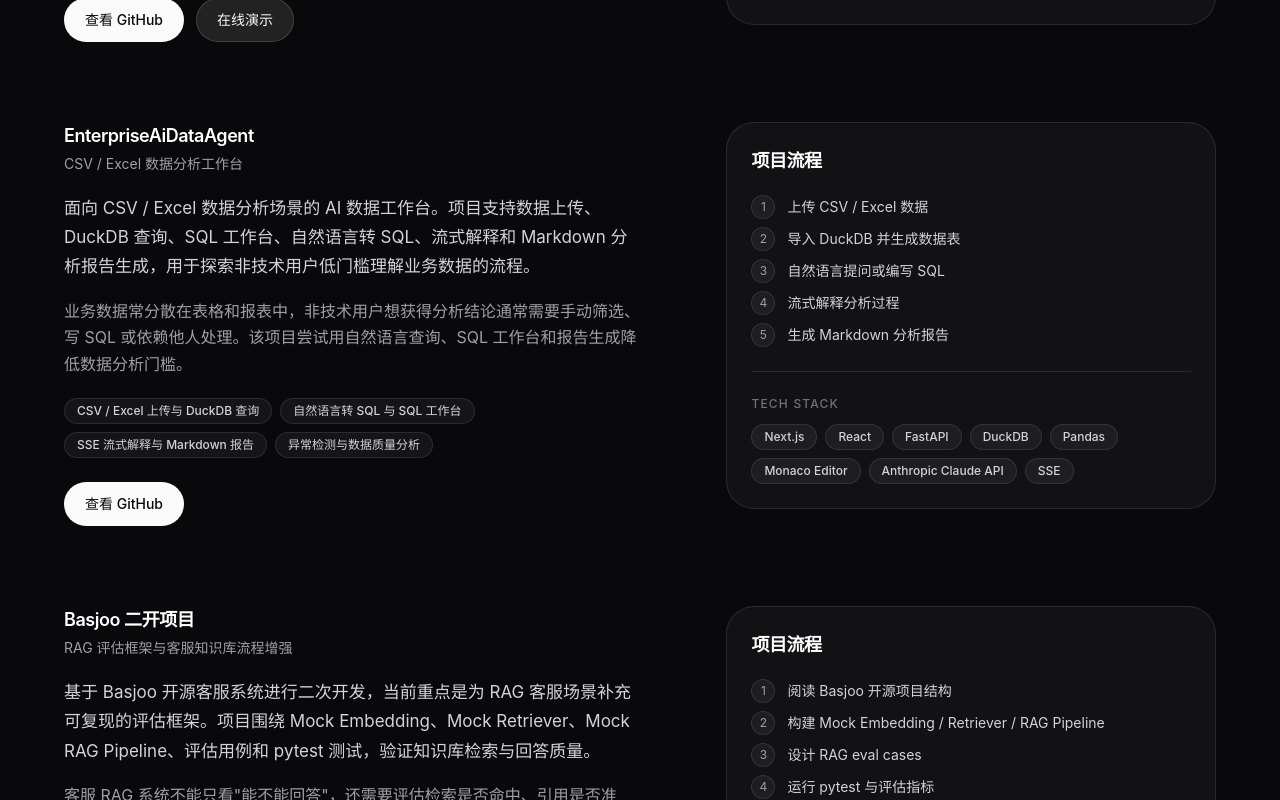
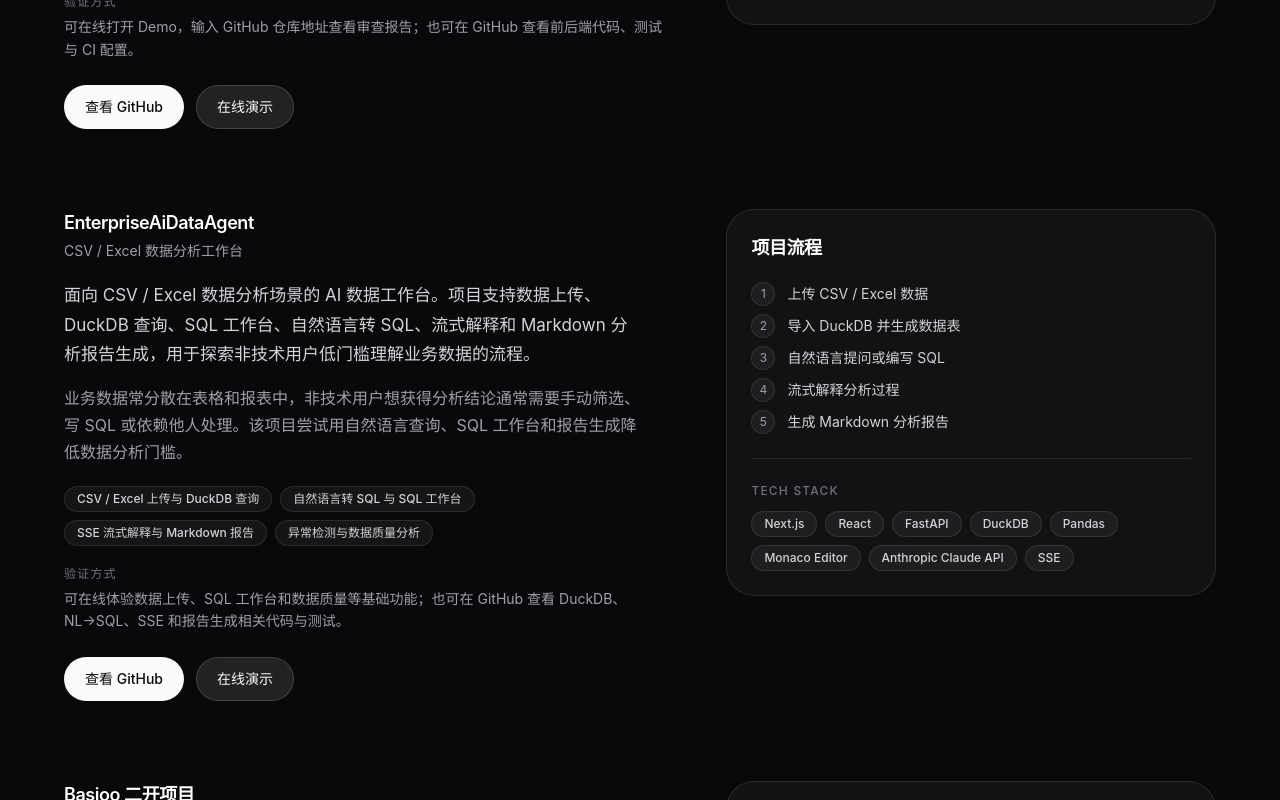
Before and after one commit to Strange-Men/Portfolio, a React (Vite) app: page / in a window 1280 px wide. Shown: the part 2040-2840 px from the top of the page. Built offline with nearby package versions, Linux system fonts and the light colour scheme; the HTML template or start-up script is replaced by a standard one.

Commit message:
feat(v1.32.0-proof-polish): add project proof entries and eda demo link

```diff
--- a/src/components/sections/CodePilotSection.tsx
+++ b/src/components/sections/CodePilotSection.tsx
@@ -34,6 +34,17 @@
               <Tag key={point}>{point}</Tag>
             ))}
           </div>
+
+          {project.proof && (
+            <div className="mt-5">
+              <p className="text-xs font-medium uppercase tracking-widest text-zinc-500 mb-1.5">
+                验证方式
+              </p>
+              <p className="text-sm leading-relaxed text-zinc-400">
+                {project.proof}
+              </p>
+            </div>
+          )}
 
           {project.links.length > 0 && (
             <div className="mt-6 flex flex-wrap gap-3">
--- a/src/data/links.ts
+++ b/src/data/links.ts
@@ -3,6 +3,7 @@
   codepilotGithub: 'https://github.com/Strange-Men/CodePilot',
   codepilotDemo: 'https://code-pilot-red.vercel.app/',
   enterpriseAiGithub: 'https://github.com/Strange-Men/EnterpriseAiDataAgent',
+  enterpriseAiDemo: 'https://enterprise-ai-data-agent.vercel.app/',
   basjooReadme: 'https://github.com/Strange-Men/CustomerOpsAgent_2',
   basjooCode: 'https://github.com/Strange-Men/basjoo/tree/phase1-rag-eval-harness',
   email: '1643229721@qq.com',
--- a/src/data/projects.ts
+++ b/src/data/projects.ts
@@ -16,6 +16,7 @@
   flow?: string[];
   techStack: string[];
   links: ProjectLink[];
+  proof?: string;
 };
 
 export const projects: PortfolioProject[] = [
@@ -54,6 +55,8 @@
       { label: '查看 GitHub', href: links.codepilotGithub, type: 'github' },
       { label: '在线演示', href: links.codepilotDemo, type: 'demo' },
     ],
+    proof:
+      '可在线打开 Demo，输入 GitHub 仓库地址查看审查报告；也可在 GitHub 查看前后端代码、测试与 CI 配置。',
   },
   {
     id: 'enterprise-ai-data-agent',
@@ -88,7 +91,10 @@
     ],
     links: [
       { label: '查看 GitHub', href: links.enterpriseAiGithub, type: 'github' },
+      { label: '在线演示', href: links.enterpriseAiDemo, type: 'demo' },
     ],
+    proof:
+      '可在线体验数据上传、SQL 工作台和数据质量等基础功能；也可在 GitHub 查看 DuckDB、NL→SQL、SSE 和报告生成相关代码与测试。',
   },
   {
     id: 'basjoo',
@@ -125,5 +131,7 @@
       { label: '项目说明', href: links.basjooReadme, type: 'readme' },
       { label: '代码仓库', href: links.basjooCode, type: 'github' },
     ],
+    proof:
+      '可先查看项目说明仓库理解二开目标，再进入 basjoo 分支查看 RAG evaluation harness、pytest 测试、eval cases 和阶段评估记录。',
   },
 ];
```
Also changed, not shown: 5 other files (tests, documents, lock files or other folders).
